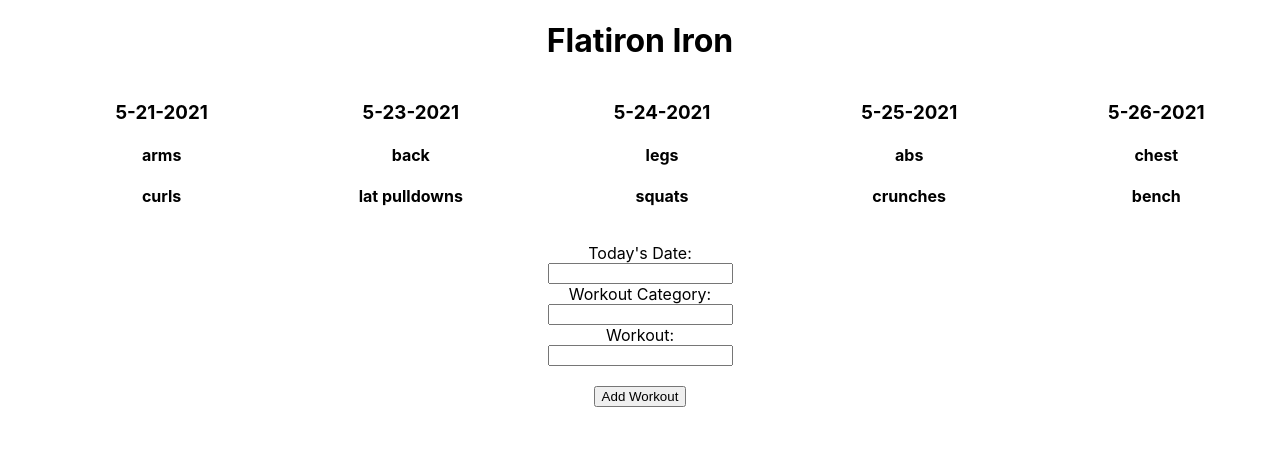
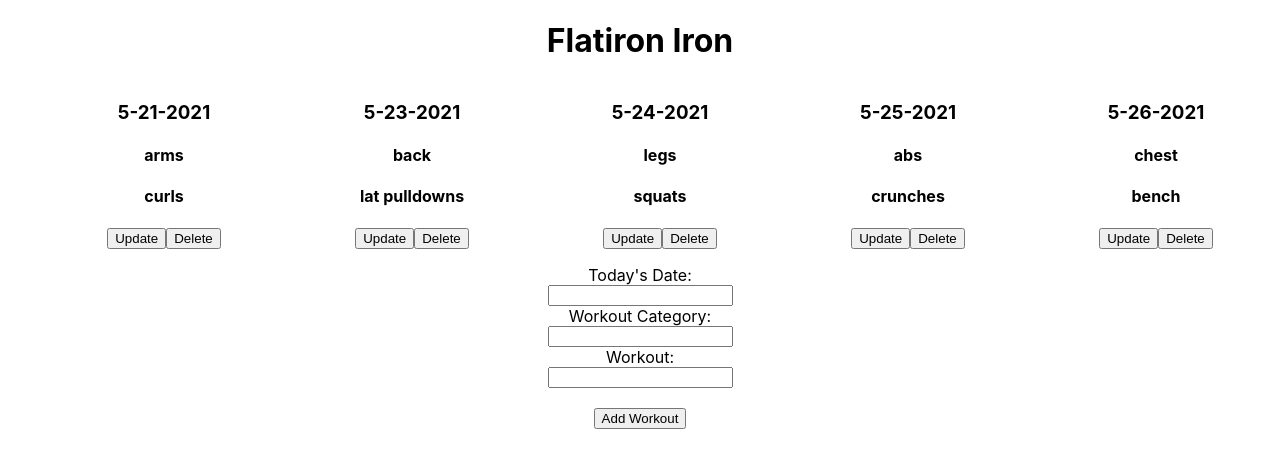
Before and after one commit to danjones424/flatiron_iron, a React (Create React App) app in the folder flatiron_iron_client/: page / in a window 1280 px wide. Shown: the top 468 px of the page. Built offline with nearby package versions, Linux system fonts and the light colour scheme; no server answers.

Commit message:
can reach the server now

```diff
--- a/flatiron_iron_client/src/App.js
+++ b/flatiron_iron_client/src/App.js
@@ -3,8 +3,16 @@ import './App.css';
 import AddButton from './components/AddButton';
 import Header from './components/Header';
 import WorkoutCards from './components/WorkoutCards';
+import React, {useEffect} from "react";
+
 
 function App() {
+
+  useEffect(() => {
+    fetch("http://localhost:9292/workouts")
+    .then(resp => resp.json())
+    .then(data => console.log(data))
+ },[])
 
   const getbig = [
     {
--- a/flatiron_iron_client/src/components/Card.js
+++ b/flatiron_iron_client/src/components/Card.js
@@ -8,6 +8,8 @@ const Card = ({getbig: {date, workout_cat, workout}}) => {
             <h3>{date}</h3>
             <h4>{workout_cat}</h4>
             <h4>{workout}</h4>
+            <button>Update</button>
+            <button>Delete</button>
         </div>
     </li>
     )
```
